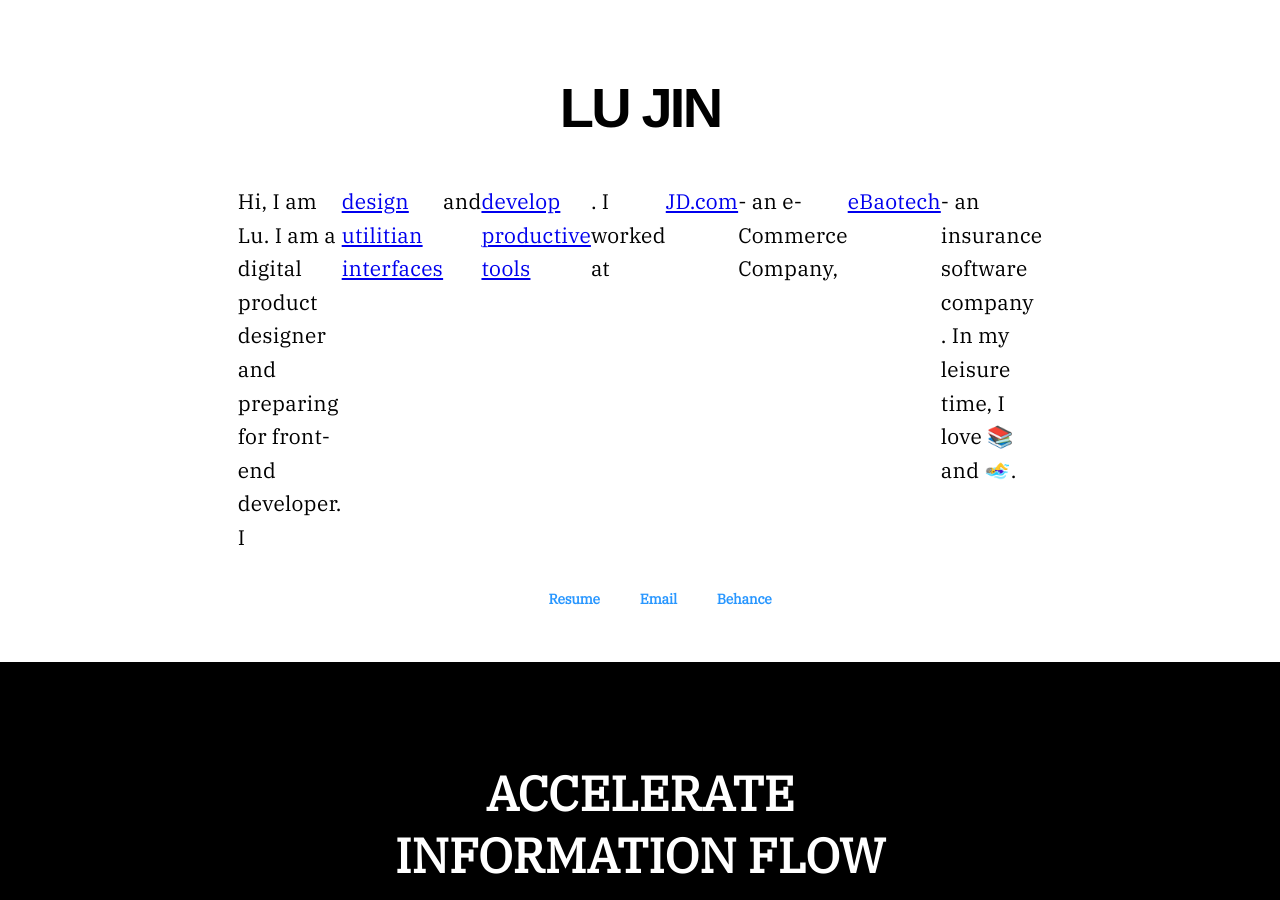
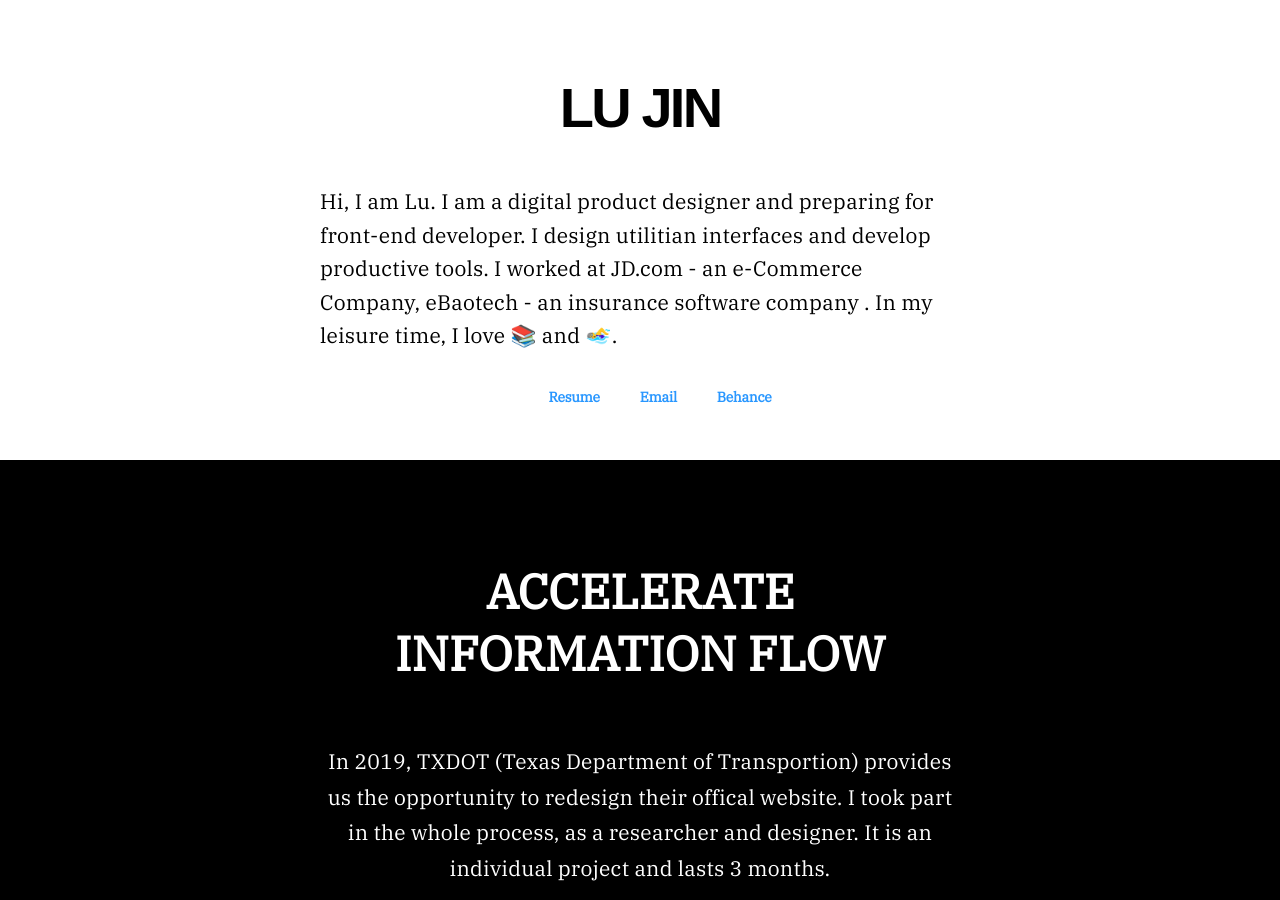
Before and after one commit to beforux/ShakeYourLove, a Jekyll site: the page index.html, which Jekyll copies as it is, in a window 1280 px wide and 900 px high. Built offline with Jekyll 4.4.1, drawn with Linux system fonts in a browser that asks for light colours.

Commit message:
Update index.html

```diff
--- a/index.html
+++ b/index.html
@@ -9,7 +9,7 @@
 <body>
 	<header>
 		<h1 class="name">LU JIN</h1>
-		<p class="intro">Hi, I am Lu. I am a digital product designer and preparing for front-end developer. I <a href="#">design utilitian interfaces </a> and <a href="#">develop productive tools </a>. I worked at <a href="#">JD.com </a> - an e-Commerce Company, <a href="#">eBaotech </a>- an insurance software company . In my leisure time, I love 📚 and 🏊‍♀️.</p>
+		<p class="intro">Hi, I am Lu. I am a digital product designer and preparing for front-end developer. I design utilitian interfaces and develop productive tools. I worked at JD.com - an e-Commerce Company, eBaotech - an insurance software company . In my leisure time, I love 📚 and 🏊‍♀️.</p>
 	</header>
 
 	<div class="connection">
```
